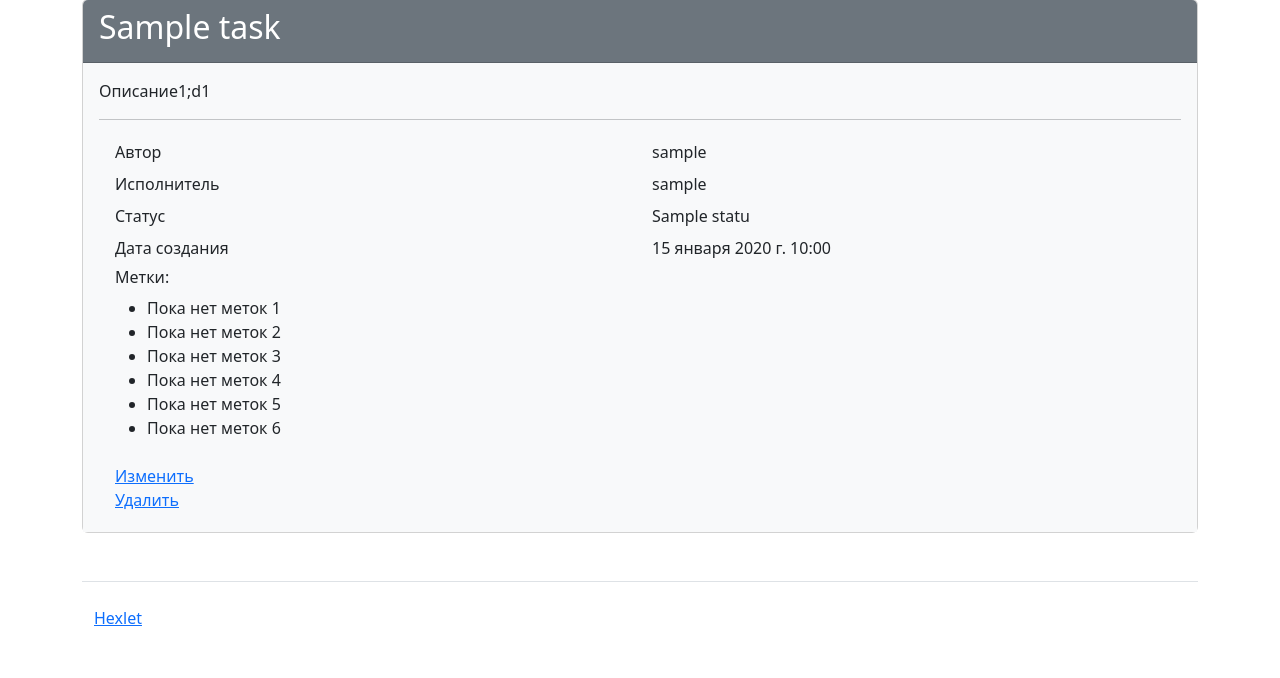
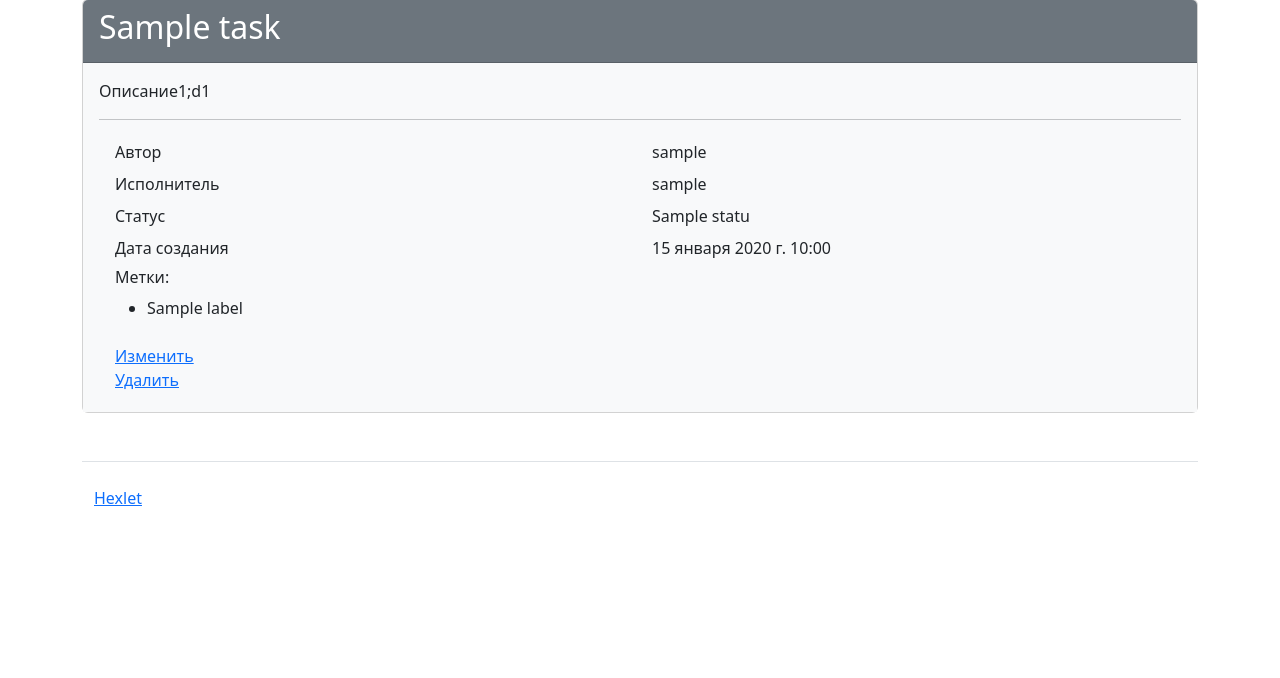
Before and after one commit to metacortex687/python-django-development-project-52, a Django app: page /tasks/1/ in a window 1280 px wide. Shown: the part 153-831 px from the top of the page. After the commit the page ends 659 px from the top, so only its background shows below. Run offline with Django 5.2, Linux system fonts and the light colour scheme; a user stored in the database is signed in; tables that the repository leaves empty hold one stand-in row (values such as "Sample post"); some libraries are stand-ins or nearby versions.

Commit message:
отображение меток

```diff
--- a/tasks/templates/tasks_detail.html
+++ b/tasks/templates/tasks_detail.html
@@ -38,17 +38,10 @@
           <h6>Метки:</h6>
           <ul>
 
-              <li>Пока нет меток 1</li>
+            {% for label in object.labels.all %}
+            <li>{{label.name}}</li>
+            {% endfor %}
 
-              <li>Пока нет меток 2</li>
-
-              <li>Пока нет меток 3</li>
-
-              <li>Пока нет меток 4</li>
-
-              <li>Пока нет меток 5</li>
-
-              <li>Пока нет меток 6</li>
 
           </ul>
         </div>
```
